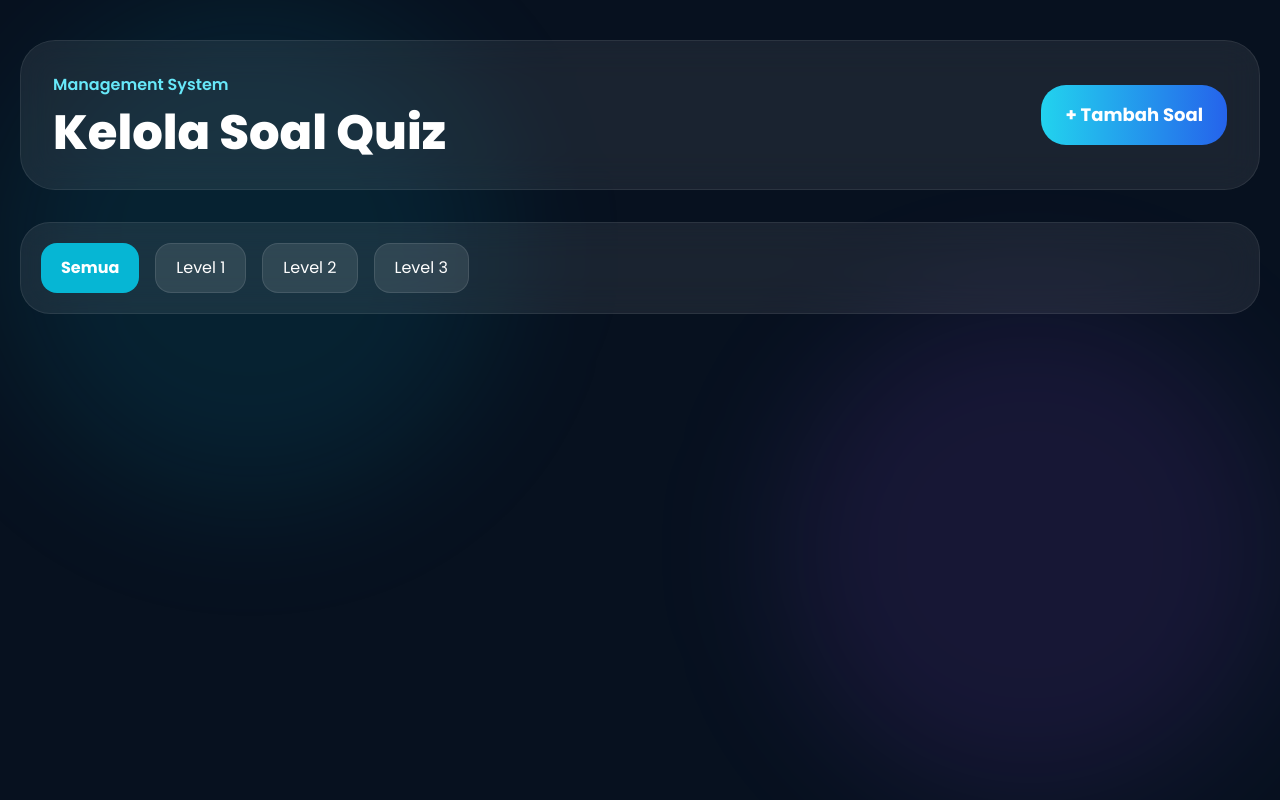
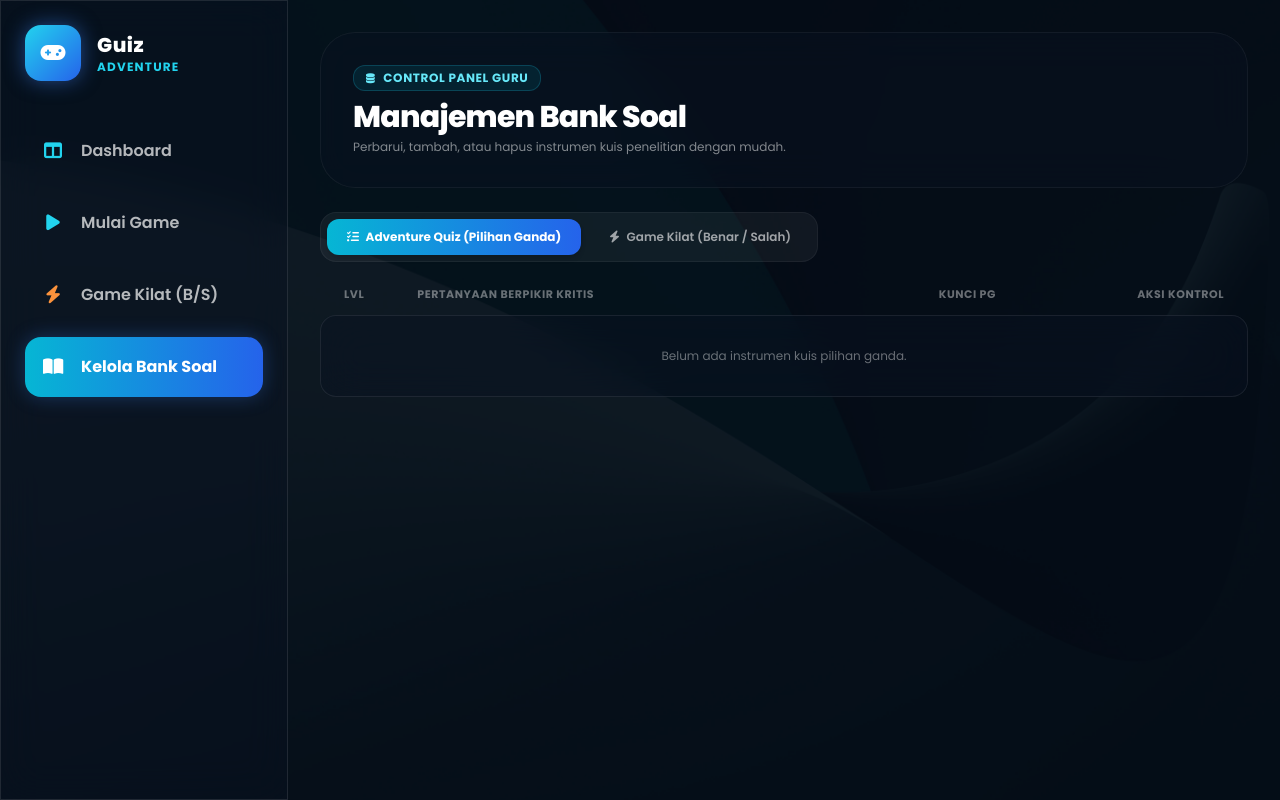
Before and after one commit to syahrulnizammahal123-droid/game_edukasi, a Laravel app: template resources/views/soal/index.blade.php in a window 1280 px wide. Run offline with Laravel 12, Linux system fonts and the light colour scheme; the template is opened without the code that fills it, so the values that code supplies are empty; style sheets or scripts are compiled from the project's sources; some libraries are stand-ins or nearby versions.

Commit message:
update game

```diff
--- a/resources/views/soal/index.blade.php
+++ b/resources/views/soal/index.blade.php
@@ -1,274 +1,168 @@
 <!DOCTYPE html>
 <html lang="id">
+<head>
+    <meta charset="UTF-8">
+    <meta name="viewport" content="width=device-width, initial-scale=1.0">
+    <title>Kelola Bank Soal - Guiz Adventure</title>
 
-<head>
-
-    <meta charset="UTF-8">
-
-    <meta name="viewport" content="width=device-width, initial-scale=1.0">
-
-    <title>Kelola Soal</title>
-
-    @vite('resources/css/app.css')
-
-    <!-- FONT -->
-    <link rel="preconnect" href="https://fonts.googleapis.com">
-
+    <script src="https://cdn.tailwindcss.com"></script>
     <link href="https://fonts.googleapis.com/css2?family=Poppins:wght@300;400;500;600;700;800&display=swap" rel="stylesheet">
-
-    <!-- ICON -->
-    <link rel="stylesheet"
-        href="https://cdnjs.cloudflare.com/ajax/libs/font-awesome/6.5.2/css/all.min.css"/>
+    <link rel="stylesheet" href="https://cdnjs.cloudflare.com/ajax/libs/font-awesome/6.5.1/css/all.min.css"/>
 
     <style>
-
-        body{
-            font-family:'Poppins',sans-serif;
+        body { font-family: 'Poppins', sans-serif; }
+        .glass {
+            background: rgba(11, 19, 35, 0.45);
+            backdrop-filter: blur(20px);
+            -webkit-backdrop-filter: blur(20px);
+            border: 1px solid rgba(255, 255, 255, 0.08);
         }
-
-        .glass{
-            background:rgba(255,255,255,0.08);
-            backdrop-filter:blur(18px);
-            border:1px solid rgba(255,255,255,0.08);
+        .row-hover:hover {
+            background: rgba(255, 255, 255, 0.06);
+            border-color: rgba(34, 211, 238, 0.2);
         }
-
     </style>
-
 </head>
 
-<body class="bg-[#07111f] text-white min-h-screen">
+<body class="relative min-h-screen bg-cover bg-center bg-fixed bg-no-repeat text-white antialiased flex" style="background-image:url('{{ asset('images/bg-login.jpg') }}')">
+    <div class="fixed inset-0 bg-[#030712]/85 -z-20"></div>
 
-    <!-- BACKGROUND -->
-    <div class="fixed inset-0 overflow-hidden -z-10">
+    <div class="relative z-10 flex w-full min-h-screen">
 
-        <div
-            class="absolute top-0 left-0
-            w-[500px] h-[500px]
-            bg-cyan-500/10 blur-3xl rounded-full"
-        ></div>
-
-        <div
-            class="absolute bottom-0 right-0
-            w-[500px] h-[500px]
-            bg-purple-500/10 blur-3xl rounded-full"
-        ></div>
-
+        <aside class="hidden lg:flex flex-col w-72 p-6 glass border-r border-white/10 shrink-0">
+            <div class="flex items-center gap-4 mb-10">
+                <div class="w-14 h-14 rounded-2xl bg-gradient-to-br from-cyan-400 to-blue-600 flex items-center justify-center shadow-[0_0_20px_rgba(59,130,246,0.5)]">
+                    <i class="fa-solid fa-gamepad text-white text-xl"></i>
+                </div>
+                <div>
+                    <h1 class="text-xl font-black tracking-wide text-white">Guiz</h1>
+                    <p class="text-cyan-400 text-xs font-bold uppercase tracking-widest">Adventure</p>
+                </div>
             </div>
 
-    <!-- CONTAINER -->
-    <div class="max-w-7xl mx-auto px-5 py-10">
+            <nav class="space-y-3 flex-1">
+                <a href="/dashboard" class="flex items-center gap-4 text-white/70 hover:text-white p-4 rounded-2xl hover:bg-white/5 transition font-semibold">
+                    <i class="fa-solid fa-columns text-lg text-cyan-400 w-6 text-center"></i>
+                    <span>Dashboard</span>
+                </a>
+                <a href="/game/level" class="flex items-center gap-4 text-white/70 hover:text-white p-4 rounded-2xl hover:bg-white/5 transition font-semibold">
+                    <i class="fa-solid fa-play text-lg text-cyan-400 w-6 text-center"></i>
+                    <span>Mulai Game</span>
+                </a>
+                <a href="/game-kilat/level" class="flex items-center gap-4 text-white/70 hover:text-white p-4 rounded-2xl hover:bg-white/5 transition font-semibold">
+                    <i class="fa-solid fa-bolt text-lg text-orange-400 w-6 text-center"></i>
+                    <span>Game Kilat (B/S)</span>
+                </a>
+                <a href="/soal" class="flex items-center gap-4 bg-gradient-to-r from-cyan-500 to-blue-600 text-white p-4 rounded-2xl font-bold shadow-[0_0_20px_rgba(59,130,246,0.3)]">
+                    <i class="fa-solid fa-book-open text-lg w-6 text-center"></i>
+                    <span>Kelola Bank Soal</span>
+                </a>
+            </nav>
+        </aside>
 
-        <!-- HEADER -->
-        <div
-            class="glass rounded-[35px]
-            p-6 lg:p-8 mb-8"
-        >
+        <main class="flex-1 p-4 lg:p-8 max-w-7xl mx-auto w-full overflow-y-auto pb-24">
 
-            <div class="flex flex-col lg:flex-row lg:items-center lg:justify-between gap-5">
-
+            <div class="glass rounded-[35px] p-6 lg:p-8 mb-6 border border-white/5 flex flex-col sm:flex-row sm:items-center justify-between gap-4">
                 <div>
-
-                    <p class="text-cyan-300 font-semibold mb-3">
-                        Management System
-                    </p>
-
-                    <h1 class="text-4xl lg:text-5xl font-extrabold">
-                        Kelola Soal Quiz
-                    </h1>
-
+                    <div class="inline-flex items-center gap-2 px-3 py-1 rounded-xl bg-cyan-500/10 text-cyan-300 text-xs font-bold border border-cyan-400/20 tracking-wider uppercase mb-2">
+                        <i class="fa-solid fa-database text-[10px]"></i> Control Panel Guru
+                    </div>
+                    <h1 class="text-3xl font-black tracking-tight">Manajemen Bank Soal</h1>
+                    <p class="text-xs text-white/50 mt-1">Perbarui, tambah, atau hapus instrumen kuis penelitian dengan mudah.</p>
+                </div>
             </div>
 
-                <a
-                    href="/soal/create"
-                    class="rounded-[25px]
-                    bg-gradient-to-r from-cyan-400 to-blue-600
-                    px-6 py-4 text-lg font-bold"
-                >
-
-                    + Tambah Soal
-
-                </a>
-
+            <div class="flex gap-2 mb-6 bg-white/5 p-1.5 rounded-2xl border border-white/5 w-fit">
+                <button onclick="switchTab('pilihan-ganda')" id="btnTabPG" class="px-5 py-2.5 rounded-xl text-xs font-bold transition bg-gradient-to-r from-cyan-500 to-blue-600 text-white shadow-md">
+                    <i class="fa-solid fa-list-check mr-1"></i> Adventure Quiz (Pilihan Ganda)
+                </button>
+                <button onclick="switchTab('benar-salah')" id="btnTabBS" class="px-5 py-2.5 rounded-xl text-xs font-semibold text-white/60 hover:text-white transition">
+                    <i class="fa-solid fa-bolt mr-1"></i> Game Kilat (Benar / Salah)
+                </button>
             </div>
 
+            <div id="panelPG" class="space-y-3">
+                <div class="hidden md:grid grid-cols-12 px-6 text-[11px] text-white/40 font-bold uppercase tracking-wider mb-2">
+                    <div class="col-span-1">LVL</div>
+                    <div class="col-span-6">Pertanyaan Berpikir Kritis</div>
+                    <div class="col-span-3 text-center">Kunci PG</div>
+                    <div class="col-span-2 text-right">Aksi Kontrol</div>
                 </div>
 
-        <!-- FILTER -->
-        <div
-            class="glass rounded-[30px]
-            p-5 mb-8"
-        >
-
-            <div class="flex flex-wrap gap-4">
-
-                <button
-                    onclick="filterLevel('all')"
-                    class="filter-btn px-5 py-3 rounded-2xl
-                    bg-cyan-500 text-white font-bold"
-                >
-
-                    Semua
-
-                </button>
-
-                <button
-                    onclick="filterLevel('1')"
-                    class="filter-btn px-5 py-3 rounded-2xl
-                    bg-white/10 border border-white/10"
-                >
-
-                    Level 1
-
-                </button>
-
-                <button
-                    onclick="filterLevel('2')"
-                    class="filter-btn px-5 py-3 rounded-2xl
-                    bg-white/10 border border-white/10"
-                >
-
-                    Level 2
-
-                </button>
-
-                <button
-                    onclick="filterLevel('3')"
-                    class="filter-btn px-5 py-3 rounded-2xl
-                    bg-white/10 border border-white/10"
-                >
-
-                    Level 3
-
-                </button>
-
+                @if(isset($soals) && $soals->count() > 0)
+                    @foreach($soals as $item)
+                    <div class="glass rounded-2xl p-4 grid grid-cols-1 md:grid-cols-12 items-center border border-white/5 row-hover transition duration-200 gap-3">
+                        <div class="col-span-1"><span class="px-2.5 py-0.5 rounded bg-cyan-500/10 border border-cyan-400/20 text-cyan-300 text-xs font-black">Lvl {{ $item->level }}</span></div>
+                        <div class="col-span-6"><p class="text-xs font-medium text-white/80 line-clamp-2 pr-4">{{ $item->pertanyaan }}</p></div>
+                        <div class="col-span-3 text-center"><span class="px-3 py-1 rounded-xl bg-white/5 border border-white/10 text-xs font-bold text-cyan-300">Opsi {{ strtoupper($item->jawaban) }}</span></div>
+                        <div class="col-span-2 flex justify-end gap-2">
+                            <a href="{{ route('soal.edit', $item->id) }}" class="w-8 h-8 rounded-lg bg-yellow-500/10 text-yellow-400 border border-yellow-500/20 hover:bg-yellow-500/20 flex items-center justify-center text-xs transition"><i class="fa-solid fa-pen-to-square"></i></a>
+                            <form action="{{ route('soal.destroy', $item->id) }}" method="POST" onsubmit="return confirm('Hapus soal pilihan ganda ini?')">
+                                @csrf @method('DELETE')
+                                <button type="submit" class="w-8 h-8 rounded-lg bg-red-500/10 text-red-400 border border-red-500/20 hover:bg-red-500/20 flex items-center justify-center text-xs transition"><i class="fa-solid fa-trash"></i></button>
+                            </form>
+                        </div>
+                    </div>
+                    @endforeach
+                @else
+                    <div class="glass rounded-2xl p-8 text-center text-xs text-white/40">Belum ada instrumen kuis pilihan ganda.</div>
+                @endif
             </div>
 
+            <div id="panelBS" class="space-y-3 hidden">
+                <div class="hidden md:grid grid-cols-12 px-6 text-[11px] text-white/40 font-bold uppercase tracking-wider mb-2">
+                    <div class="col-span-1">LVL</div>
+                    <div class="col-span-6">Pernyataan Logika Kilat</div>
+                    <div class="col-span-3 text-center">Validitas Kunci</div>
+                    <div class="col-span-2 text-right">Aksi Kontrol</div>
                 </div>
 
-        <!-- TABLE -->
-        <div class="space-y-5">
-
-            @foreach($data as $item)
-
-                <div
-                    class="soal-item glass rounded-[30px]
-                    p-6"
-                    data-level="{{ $item->level }}"
-                >
-
-                    <div class="flex flex-col lg:flex-row lg:items-center lg:justify-between gap-6">
-
-                        <!-- LEFT -->
-                        <div class="flex-1">
-
-                            <!-- LEVEL -->
-                            <div
-                                class="inline-flex items-center gap-3
-                                px-4 py-2 rounded-2xl
-                                bg-cyan-500/10 border border-cyan-400/20
-                                text-cyan-300 text-sm font-bold mb-5"
-                            >
-
-                                <i class="fa-solid fa-layer-group"></i>
-
-                                Level {{ $item->level }}
-
+                @if(isset($soalKilats) && $soalKilats->count() > 0)
+                    @foreach($soalKilats as $item)
+                    <div class="glass rounded-2xl p-4 grid grid-cols-1 md:grid-cols-12 items-center border border-white/5 row-hover transition duration-200 gap-3">
+                        <div class="col-span-1"><span class="px-2.5 py-0.5 rounded bg-orange-500/10 border border-orange-400/20 text-orange-400 text-xs font-black">Lvl {{ $item->level }}</span></div>
+                        <div class="col-span-6"><p class="text-xs font-medium text-white/80 line-clamp-2 pr-4">"{{ $item->pernyataan }}"</p></div>
+                        <div class="col-span-3 text-center">
+                            <span class="px-3 py-1 rounded-xl text-xs font-bold {{ $item->jawaban_benar ? 'bg-emerald-500/10 border border-emerald-500/20 text-emerald-400' : 'bg-red-500/10 border border-red-500/20 text-red-400' }}">
+                                {{ $item->jawaban_benar ? 'BENAR (True)' : 'SALAH (False)' }}
+                            </span>
+                        </div>
+                        <div class="col-span-2 flex justify-end gap-2">
+                            <a href="{{ route('soal-kilat.edit', $item->id) }}" class="w-8 h-8 rounded-lg bg-yellow-500/10 text-yellow-400 border border-yellow-500/20 hover:bg-yellow-500/20 flex items-center justify-center text-xs transition"><i class="fa-solid fa-pen-to-square"></i></a>
+                            <form action="{{ route('soal-kilat.destroy', $item->id) }}" method="POST" onsubmit="return confirm('Hapus soal kilat ini?')">
+                                @csrf @method('DELETE')
+                                <button type="submit" class="w-8 h-8 rounded-lg bg-red-500/10 text-red-400 border border-red-500/20 hover:bg-red-500/20 flex items-center justify-center text-xs transition"><i class="fa-solid fa-trash"></i></button>
+                            </form>
+                        </div>
+                    </div>
+                    @endforeach
+                @else
+                    <div class="glass rounded-2xl p-8 text-center text-xs text-white/40">Belum ada instrumen soal logika kilat (B/S).</div>
+                @endif
             </div>
 
-                            <!-- QUESTION -->
-                            <h2 class="text-2xl font-bold mb-4 leading-relaxed">
-
-                                {{ $item->pertanyaan }}
-
-                            </h2>
-
-                            <!-- ANSWER -->
-                            <p class="text-white/60">
-
-                                Jawaban Benar:
-                                <span class="text-cyan-300 font-bold">
-                                    {{ $item->jawaban }}
-                                </span>
-
-                            </p>
-
+        </main>
     </div>
 
-                        <!-- ACTION -->
-                        <div class="flex gap-4">
+    <script>
+        function switchTab(mode) {
+            const panelPG = document.getElementById('panelPG');
+            const panelBS = document.getElementById('panelBS');
+            const btnTabPG = document.getElementById('btnTabPG');
+            const btnTabBS = document.getElementById('btnTabBS');
 
-                            <!-- EDIT -->
-                            <a
-                                href="/soal/edit/{{ $item->id }}"
-                                class="rounded-2xl
-                                bg-yellow-500/20
-                                border border-yellow-400/20
-                                px-5 py-4 font-bold text-yellow-300"
-                            >
-
-                                Edit
-
-                            </a>
-
-                            <!-- DELETE -->
-                            <a
-                                href="/soal/delete/{{ $item->id }}"
-                                onclick="return confirm('Hapus soal ini?')"
-                                class="rounded-2xl
-                                bg-red-500/20
-                                border border-red-400/20
-                                px-5 py-4 font-bold text-red-300"
-                            >
-
-                                Hapus
-
-                            </a>
-
-                        </div>
-
-                    </div>
-
-                </div>
-
-            @endforeach
-
-        </div>
-
-    </div>
-
-    <!-- SCRIPT FILTER -->
-    <script>
-
-        function filterLevel(level){
-
-            const items =
-                document.querySelectorAll('.soal-item');
-
-            items.forEach(item => {
-
-                if(level === 'all'){
-
-                    item.style.display = 'block';
-
+            if(mode === 'pilihan-ganda') {
+                panelPG.classList.remove('hidden');
+                panelBS.classList.add('hidden');
+                btnTabPG.className = "px-5 py-2.5 rounded-xl text-xs font-bold transition bg-gradient-to-r from-cyan-500 to-blue-600 text-white shadow-md";
+                btnTabBS.className = "px-5 py-2.5 rounded-xl text-xs font-semibold text-white/60 hover:text-white transition";
             } else {
-
-                    if(item.dataset.level === level){
-
-                        item.style.display = 'block';
-
-                    } else {
-
-                        item.style.display = 'none';
-
+                panelPG.classList.add('hidden');
+                panelBS.classList.remove('hidden');
+                btnTabPG.className = "px-5 py-2.5 rounded-xl text-xs font-semibold text-white/60 hover:text-white transition";
+                btnTabBS.className = "px-5 py-2.5 rounded-xl text-xs font-bold transition bg-gradient-to-r from-cyan-500 to-blue-600 text-white shadow-md";
             }
-
         }
-
-            });
-
-        }
-
     </script>
-
 </body>
 </html>
```
Also changed, not shown: app/Http/Controllers/GameController.php (+9 -5 lines), app/Http/Controllers/GameKilatController.php (added, +166 -0 lines), app/Models/SoalKilat.php (+16 -1 lines), resources/views/game_kilat/edit_soal.blade.php (added, +85 -0 lines). Lines whose indentation alone changed are shown as unchanged.
